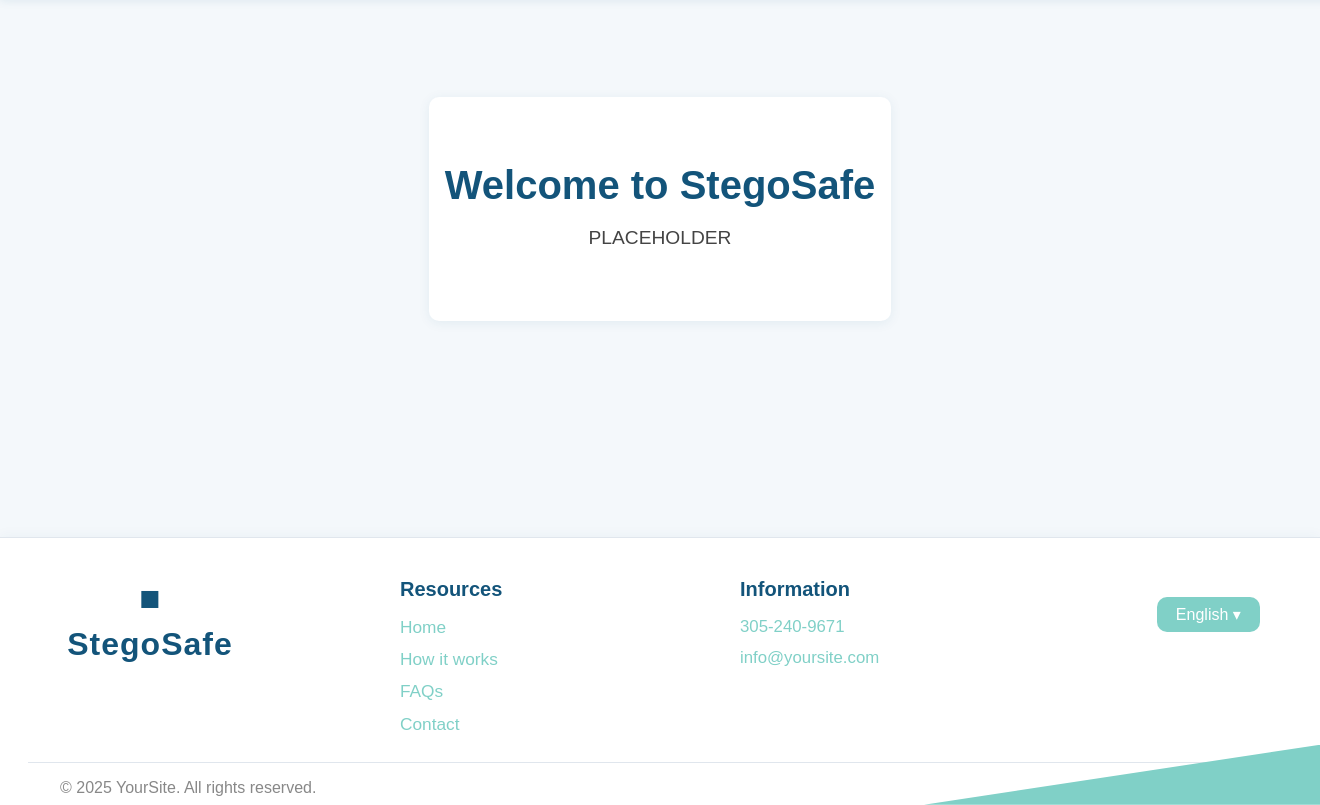
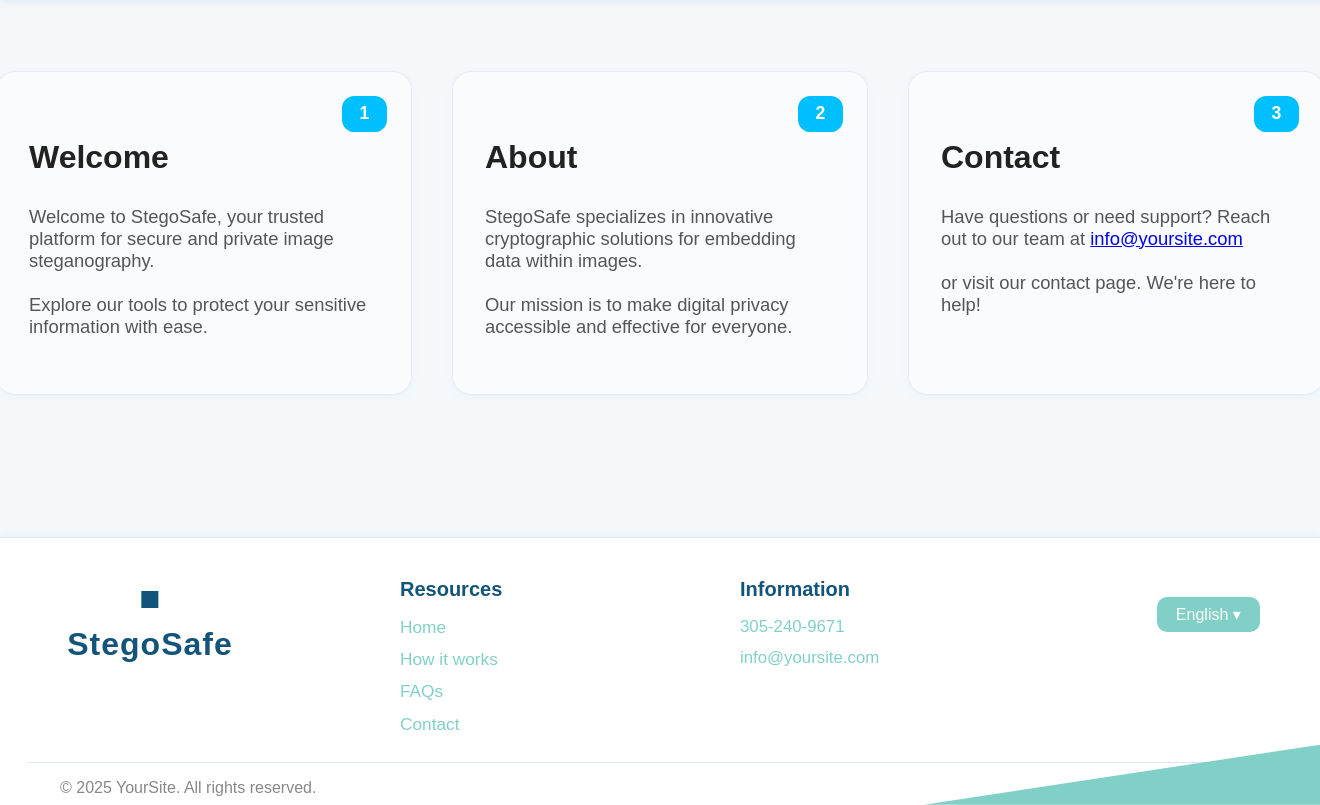
Before and after one commit to janouskie/Cryptographic-Embedding-an-Image, a Flask app: page / in a window 1320 px wide. Shown: the part 71-876 px from the top of the page. Run offline with Flask 3, Linux system fonts and the light colour scheme.

Commit message:
Update index.html

```diff
--- a/mat2/website/templates/index.html
+++ b/mat2/website/templates/index.html
@@ -3,15 +3,45 @@
 {% block title %}StegoSafe{% endblock %}
 
 {% block content %}
-<div class="container">
-    <div class="btn-group"></div>
-    <h1>
-        {% if session.username %}
-            Welcome, {{ session.username }}!
-        {% else %}
-            Welcome to StegoSafe
-        {% endif %}
-    </h1>
-    <p>PLACEHOLDER</p>
+
+    <div class="modern-card-grid">
+        <!-- Card 1 -->
+        <div class="modern-card">
+            <span class="modern-badge">1</span>
+            <h2>Welcome</h2>
+            <p>
+                Welcome to StegoSafe, your trusted platform for secure and private image steganography.
+                <br>
+                <br>
+                Explore our tools to protect your sensitive information with ease.
+            </p>
+
+        </div>
+
+        <!-- Card 2 -->
+        <div class="modern-card">
+            <span class="modern-badge">2</span>
+            <h2>About</h2>
+            <p>
+                StegoSafe specializes in innovative cryptographic solutions for embedding data within images.
+                <br>
+                <br>
+                Our mission is to make digital privacy accessible and effective for everyone.
+            </p>
+
+        </div>
+        <!-- Card 3 -->
+        <div class="modern-card">
+            <span class="modern-badge">3</span>
+            <h2>Contact</h2>
+            <p>
+                Have questions or need support? Reach out to our team at <a href="mailto:info@yoursite.com">info@yoursite.com</a>
+                <br>
+                <br>
+                or visit our contact page. We're here to help!
+            </p>
+
+        </div>
+    </div>
 </div>
 {% endblock %}
```
